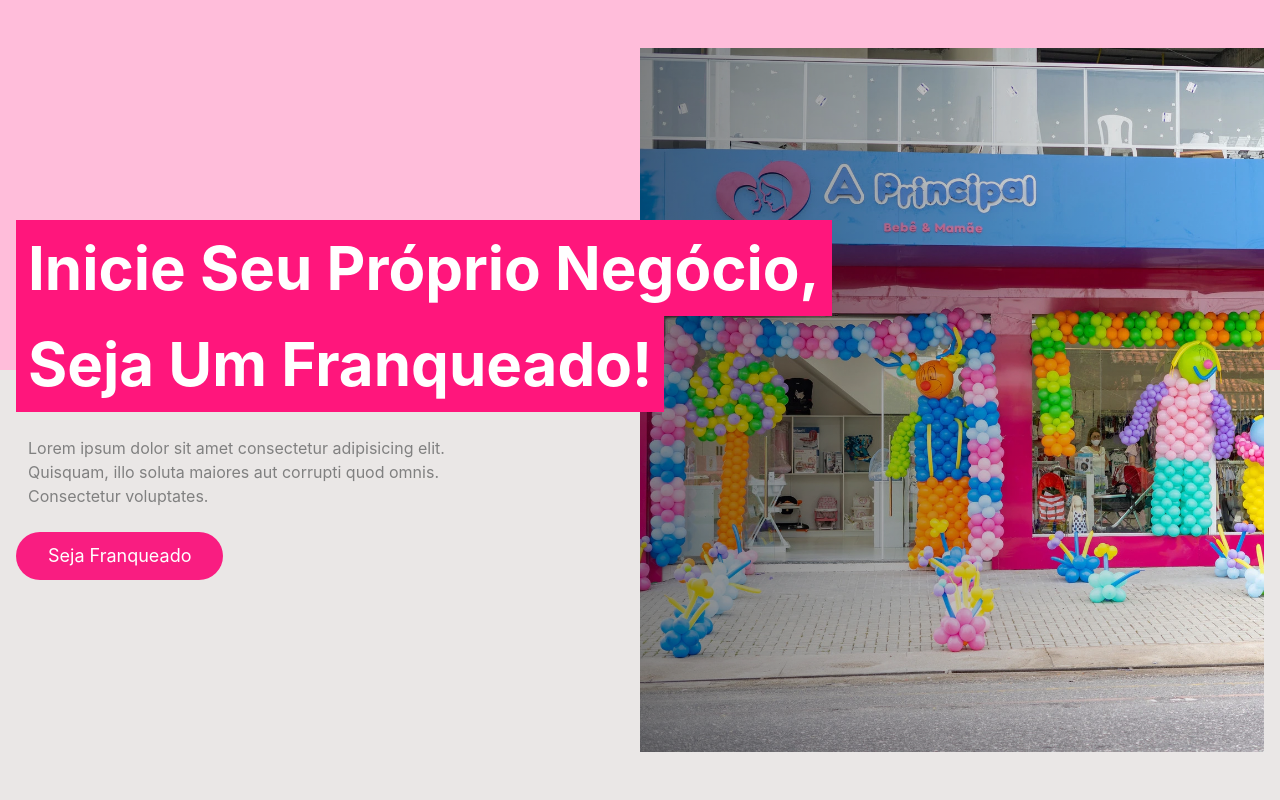
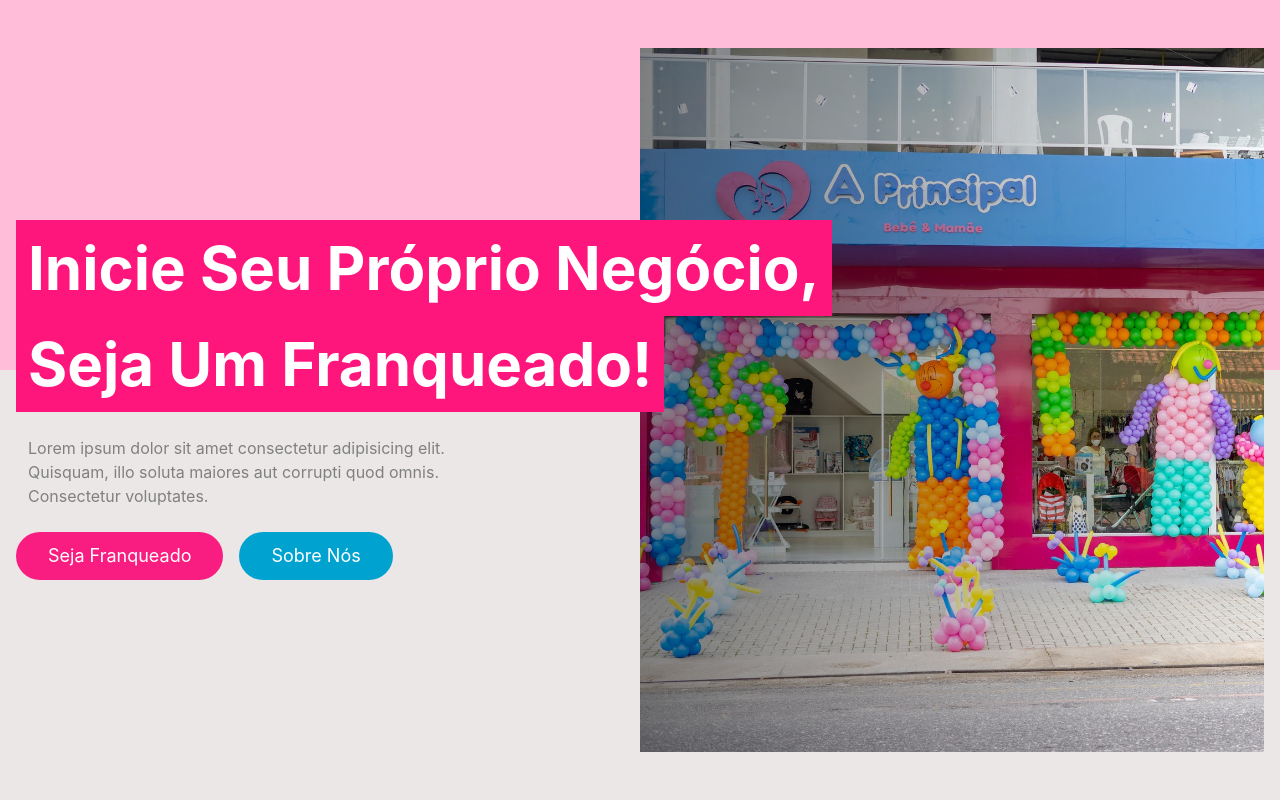
Before and after one commit to xulioguimaraes/franchise, a Next.js app: page /franquia/1 in a window 1280 px wide. Shown: the top 800 px of the page. Built offline with nearby package versions, Linux system fonts and the light colour scheme.

Commit message:
Ir para o formulario

```diff
--- a/src/views/franchise/Franchise.tsx
+++ b/src/views/franchise/Franchise.tsx
@@ -8,6 +8,7 @@ import { FormRegisterFranchise } from "./components/FormRegisterFranchise";
 import { Footer } from "@/components/Footer";
 import { Carousel } from "./components/Carousels";
 import Contact from "./components/Contact";
+import { Element } from "react-scroll";
 interface FranchiseProps {
   slug: string;
 }
@@ -21,11 +22,13 @@ export const Franchise = ({ slug }: FranchiseProps) => {
 
         <Flex my={12} as={Flex}>
           <GridListWith />
-
-          <FormRegisterFranchise />
+          <Element name="formulario">
+            <FormRegisterFranchise slug={slug} />
+          </Element>
         </Flex>
-
-        <Carousel />
+        <Element name="more">
+          <Carousel />
+        </Element>
 
         <Contact />
       </Container>
--- a/src/views/franchise/components/WellcomePage.tsx
+++ b/src/views/franchise/components/WellcomePage.tsx
@@ -1,18 +1,10 @@
-import {
-  Box,
-  Button,
-  Container,
-  Flex,
-  Text,
-  useBreakpointValue,
-} from "@chakra-ui/react";
-import loja from "../../assets/loja.webp";
+import { Box, Button, Flex, Text, useBreakpointValue } from "@chakra-ui/react";
 import { ROSEPRIMARY } from "@/styles/customThemes";
-import { PinkBackgroud } from "@/styles/PinkBackgroud";
+import { Link } from "react-scroll";
+
 export const WellcomePage = () => {
   return (
     <Flex as={Flex} h={"100vh"}>
-
       <Flex
         flex={1}
         justify={"center"}
@@ -45,11 +37,13 @@ export const WellcomePage = () => {
           >
             seja um franqueado!
           </Text>
+
           <Text color={"GrayText"} maxW={500} my={6} pl={3}>
             Lorem ipsum dolor sit amet consectetur adipisicing elit. Quisquam,
             illo soluta maiores aut corrupti quod omnis. Consectetur voluptates.
           </Text>
-
+          <Flex gap={4}>
+            <Link to="formulario" smooth={true} duration={500}>
               <Button
                 rounded={"full"}
                 size={"lg"}
@@ -57,11 +51,25 @@ export const WellcomePage = () => {
                 px={8}
                 colorScheme={"red"}
                 bg={ROSEPRIMARY}
-            //   onClick={() => navigate("/formulario-influenciador")}
                 _hover={{ bg: "pink.300", borderColor: "pink.400" }}
               >
                 Seja Franqueado
               </Button>
+            </Link>
+            <Link to="more" smooth={true} duration={500}>
+              <Button
+                rounded={"full"}
+                size={"lg"}
+                fontWeight={"normal"}
+                px={8}
+                colorScheme={"red"}
+                bg={"#00A2D0"}
+                _hover={{ bg: "blue.300", borderColor: "blue.400" }}
+              >
+                Sobre Nós
+              </Button>
+            </Link>
+          </Flex>
         </Box>
       </Flex>
       <Flex flex={1} my={12} position="relative">
```
Lines whose indentation alone changed are shown as unchanged.
